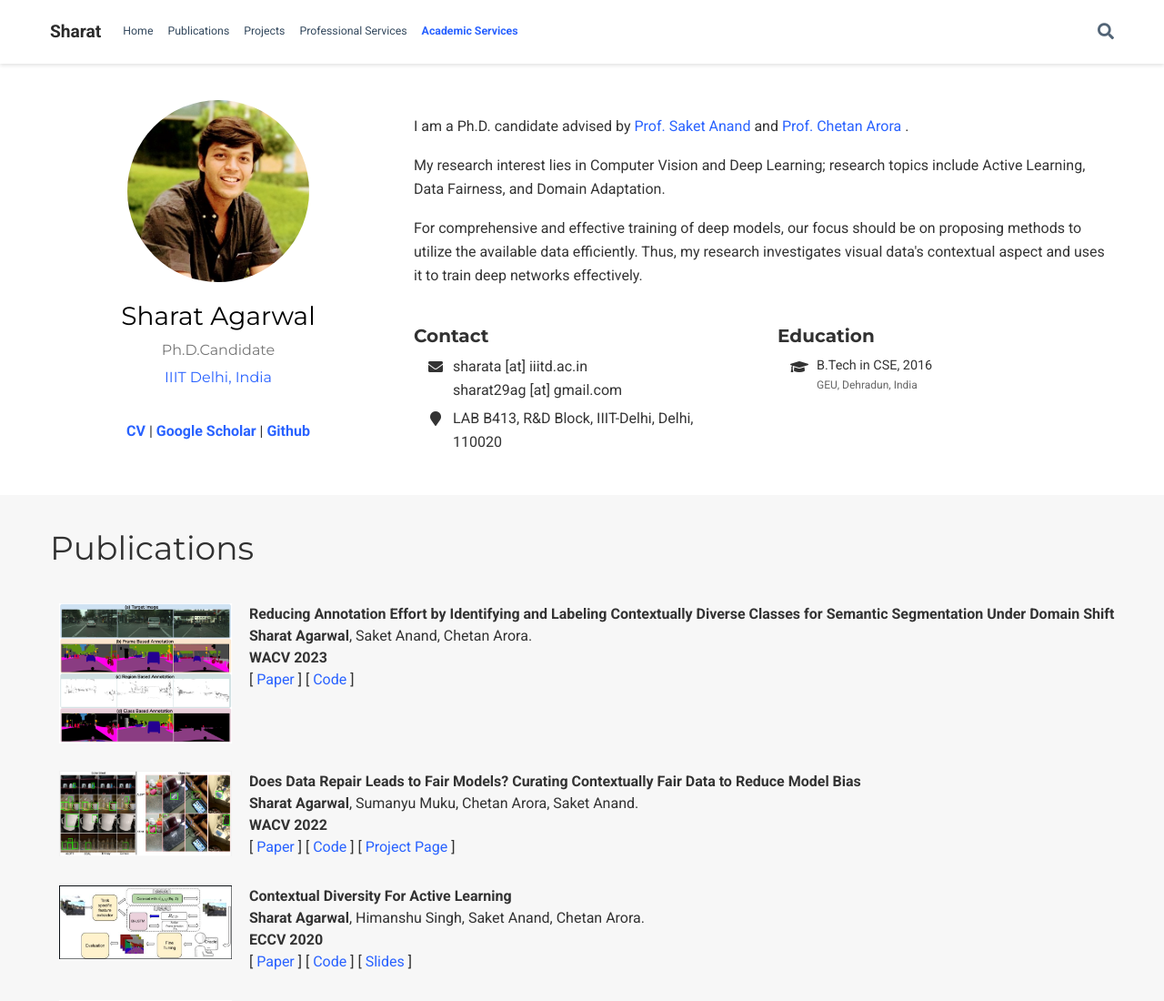
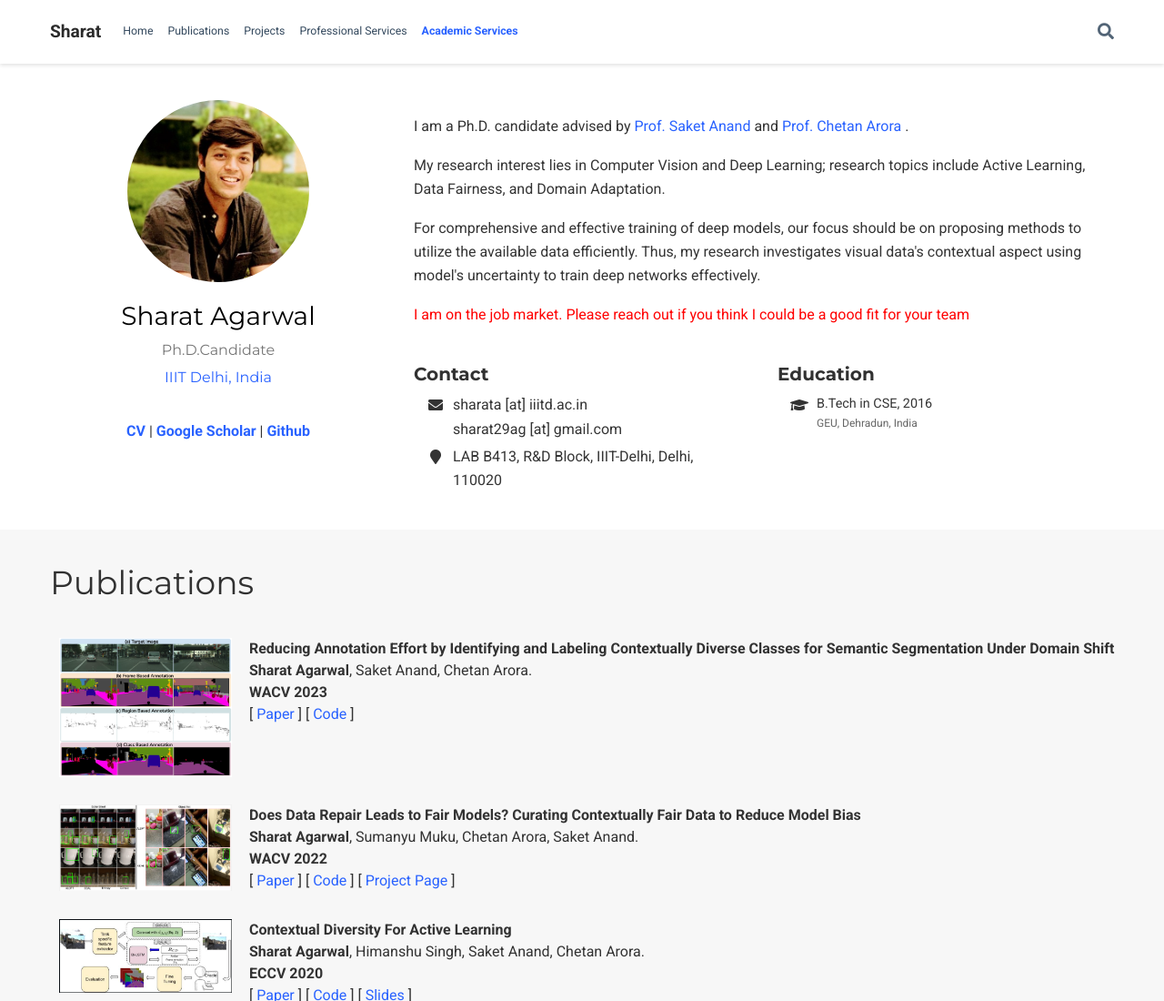
Before and after one commit to sharat29ag/sharat29ag.github.io, a plain HTML site: page index.html in a window 1280 px wide. Shown: the top 1100 px of the page at 91% size. Drawn offline with nearby package versions, Linux system fonts and the light colour scheme; some packages are replaced by stand-ins of ours; no server answers; some icons are missing.

Commit message:
Update index.html

```diff
--- a/index.html
+++ b/index.html
@@ -198,7 +198,8 @@
 <!--  </a> at <a href="https://www.iiitd.ac.in" target="_blank" rel="noopener"> IIITD </a> -->
 <p>My research interest lies in Computer Vision and Deep Learning; research topics include Active Learning, Data Fairness, and Domain Adaptation.</p>
 <p>For comprehensive and effective training of deep models, our focus should be on proposing methods to utilize the available data efficiently.
-Thus, my research investigates visual data's contextual aspect and uses it to train deep networks effectively.</p>
+Thus, my research investigates visual data's contextual aspect using model's uncertainty to train deep networks effectively.</p>
+<p style="color:red;">I am on the job market. Please reach out if you think I could be a good fit for your team </p>
 
     <div class="row">
 
```
